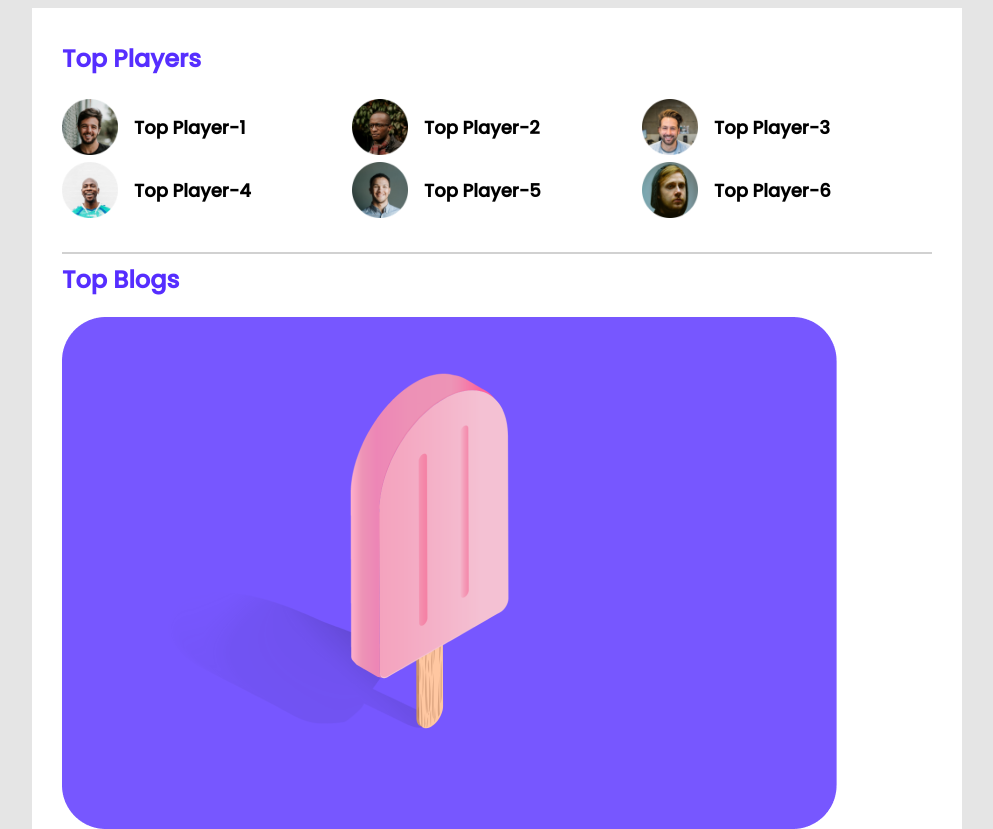
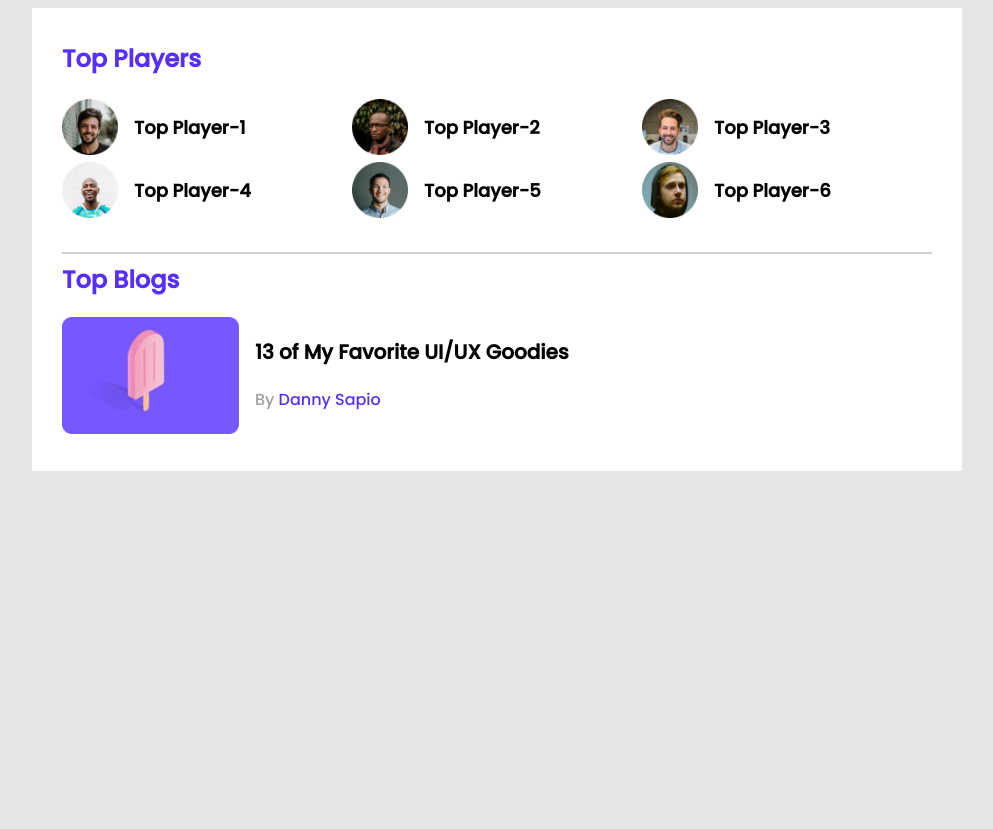
Before and after one commit to jamintowebdev/leader-board-css3, a plain HTML site: page index.html in a window 1280 px wide. Shown: the top 829 px of the page, without its empty margins (143-1136 px from the left). After the commit the page ends 800 px from the top, so only its background shows below. Drawn offline with Linux system fonts and the light colour scheme.

Commit message:
top blogs part added in the index.html file and css applied somewhat in the main css file

```diff
--- a/styles/style.css
+++ b/styles/style.css
@@ -27,6 +27,7 @@ hr {
 .top-players {
     margin-bottom: 30px;
 }
+
 .section-title {
     color: #562eff;
     font-size: 24px;
@@ -54,3 +55,34 @@ hr {
     margin-left: 16px;
     font-size: 18px;
 }
+
+/* --------------------------------
+     top blog styles
+--------------------------------- */
+.blog {
+    display: flex;
+}
+
+.blog img {
+    width: 177px;
+    height: 117px;
+}
+
+.blog-info {
+    margin-left: 16px;
+}
+
+.blog-title {
+    font-size: 20px;
+}
+
+.blog-author {
+    color: #9F9F9F;
+    font-size: 16px;
+}
+
+.blog-author a {
+    text-decoration: none;
+    font-size: 16px;
+    color: #562EFF;
+}
```
